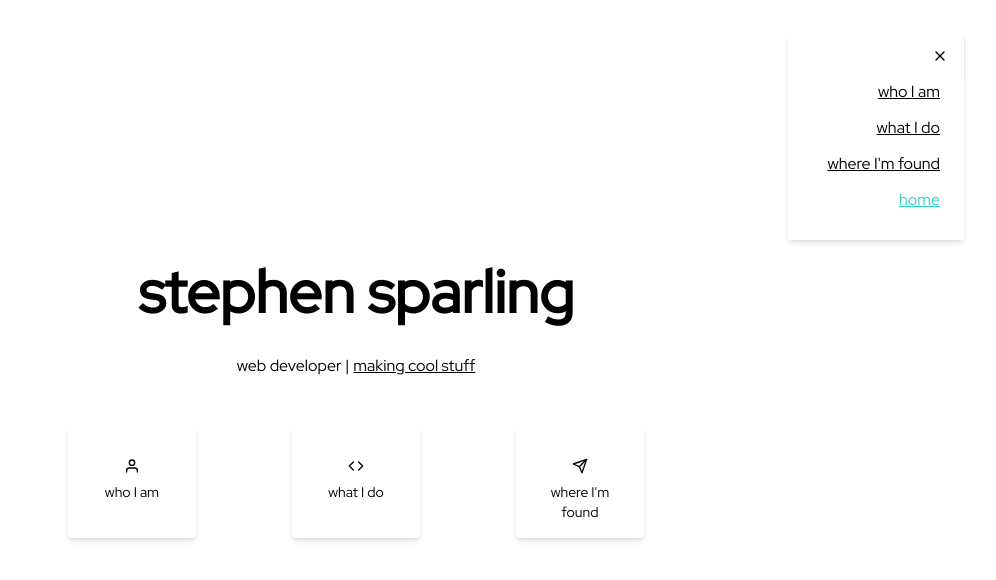
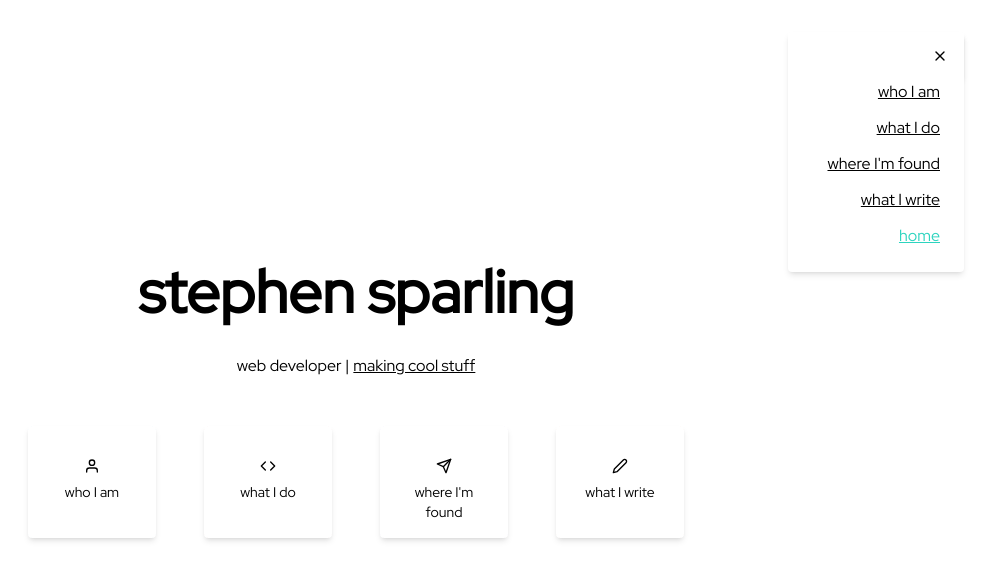
Before and after one commit to sparlos/sparling-dev, a Next.js app: page / in a window 1280 px wide. Both pictures are taken after a click on the button 1224 px from the left and 56 px from the top of the page. Shown: the top 580 px of the page, without its empty margins (284-1280 px from the left). Built offline with nearby package versions, Linux system fonts and the light colour scheme.

Commit message:
add blog link to site

```diff
--- a/components/IconBackground.tsx
+++ b/components/IconBackground.tsx
@@ -7,6 +7,7 @@ import {
   FiMail,
   FiSend,
   FiUser,
+  FiEdit2,
 } from 'react-icons/fi'
 import useUIStore, { BackgroundIcon } from '../store/uiStore'
 import { DEFAULT_SPRING_TRANSITION } from '../utils/framer'
@@ -34,6 +35,8 @@ const getBackgroundIcon = (
       return <FiCodepen size={iconSize} width="100%" />
     case 'linkedin':
       return <FiLinkedin size={iconSize} width="100%" />
+    case 'write':
+      return <FiEdit2 size={iconSize} width="100%" />
     default:
       return null
   }
--- a/components/NavMenu.tsx
+++ b/components/NavMenu.tsx
@@ -81,16 +81,16 @@ export default function NavMenu() {
           }}
           animate={{
             width: isMenuActive ? '11rem' : '3rem',
-            height: isMenuActive ? '13rem' : '3rem',
+            height: isMenuActive ? '15rem' : '3rem',
           }}
-          className={`absolute top-0 right-0 z-10 h-full w-64 overflow-hidden rounded bg-white p-4 ${
+          className={`absolute right-0 top-0 z-10 h-full w-64 overflow-hidden rounded bg-white p-4 ${
             isMenuActive ? 'shadow-md' : 'shadow-none'
           } dark:bg-slate-700`}
         >
           <AnimatePresence>
             {isMenuActive && (
               <motion.div
-                className="pointer-events-auto whitespace-nowrap pt-8 pr-2"
+                className="pointer-events-auto whitespace-nowrap pr-2 pt-8"
                 initial={{ opacity: 0 }}
                 animate={{ opacity: 1, transition: { delay: 0.1 } }}
                 exit={{ opacity: 0, transition: { duration: 0.1, delay: 0 } }}
@@ -125,6 +125,16 @@ export default function NavMenu() {
                     where I&apos;m found
                   </motion.button>
                 </Link>
+                <a href="https://blog.sparling.dev">
+                  <motion.button
+                    onClick={handleClickOutsideNav}
+                    className={`mb-3 block w-full text-right underline ${
+                      isSelectedPath('contact') && 'text-teal-400'
+                    }`}
+                  >
+                    what I write
+                  </motion.button>
+                </a>
                 <Link href="/">
                   <motion.button
                     onClick={handleClickOutsideNav}
--- a/pages/index.tsx
+++ b/pages/index.tsx
@@ -2,7 +2,7 @@ import type { NextPage } from 'next'
 import Head from 'next/head'
 import LinkButton from '../components/LinkButton'
 import { motion, AnimatePresence } from 'framer-motion'
-import { FiUser, FiCode, FiSend } from 'react-icons/fi'
+import { FiUser, FiCode, FiSend, FiEdit2 } from 'react-icons/fi'
 import useHomeScreenGame from '../hooks/useHomeScreenGame'
 import HomeGame from '../components/HomeGame'
 import IconBackground from '../components/IconBackground'
@@ -114,7 +114,7 @@ const Home: NextPage = () => {
             showIcon={!isPlayerInitialized}
             href="/about"
             label="who I am"
-            className="mb-4 sm:mr-24 sm:mb-0"
+            className="mb-4 sm:mb-0 sm:mr-12"
             backgroundIcon="user"
             iconRef={playerRef}
           />
@@ -122,7 +122,7 @@ const Home: NextPage = () => {
             Icon={FiCode}
             href="/projects-and-skills"
             label="what I do"
-            className="mb-4 sm:mr-24 sm:mb-0"
+            className="mb-4 sm:mb-0 sm:mr-12"
             bgColor="bg-red-500"
             backgroundIcon="code"
           />
@@ -130,8 +130,16 @@ const Home: NextPage = () => {
             Icon={FiSend}
             href="/contact"
             label="where I'm found"
+            className="mb-4 sm:mb-0 sm:mr-12"
             bgColor="bg-violet-500"
             backgroundIcon="mail"
+          />
+          <LinkButton
+            Icon={FiEdit2}
+            href="https://blog.sparling.dev"
+            label="what I write"
+            bgColor="bg-orange-500"
+            backgroundIcon="write"
           />
         </div>
       </div>
--- a/store/uiStore.tsx
+++ b/store/uiStore.tsx
@@ -8,6 +8,7 @@ export type BackgroundIcon =
   | 'email'
   | 'codepen'
   | 'linkedin'
+  | 'write'
   | null
 
 type UIStore = {
```
Also changed, not shown: 1 other file (tests, documents, lock files or other folders).
